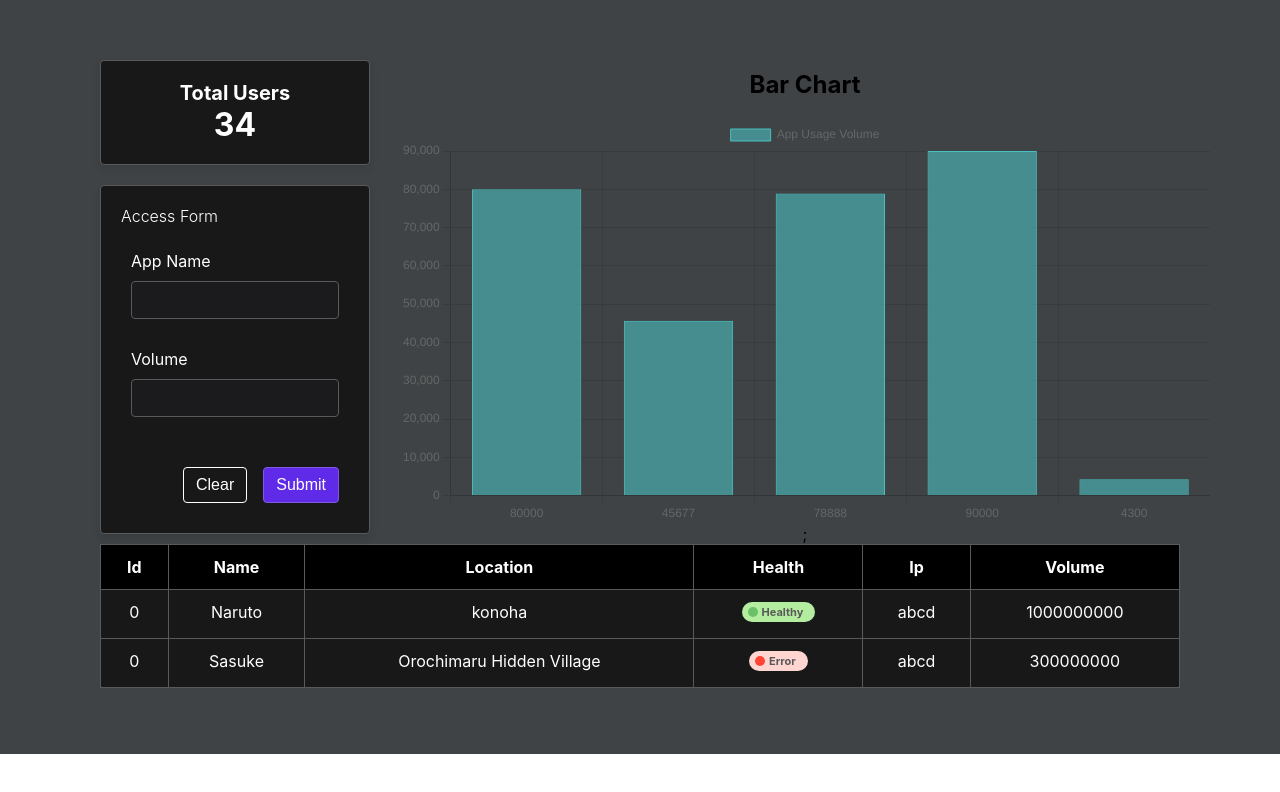
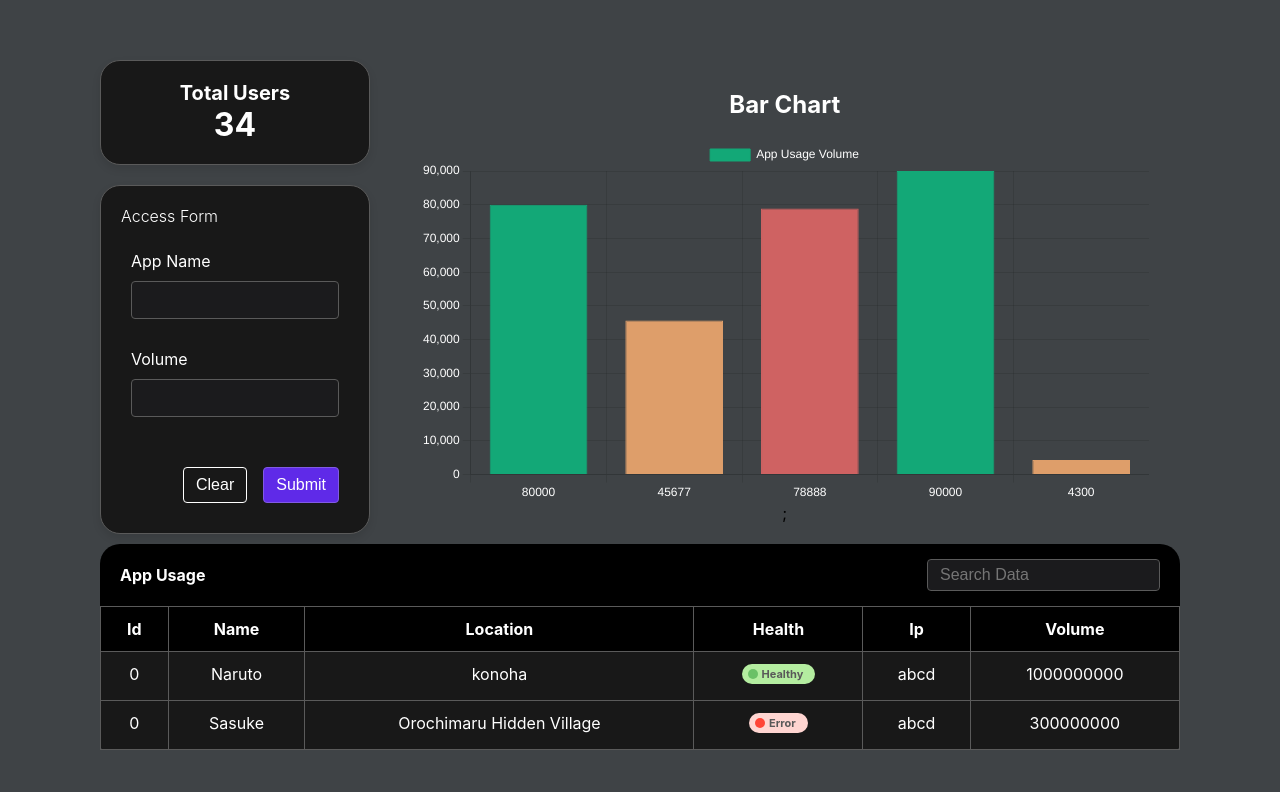
Before and after one commit to amitbadala/dope-assessment, a React (Create React App) app: page / in a window 1280 px wide. Shown: the top 792 px of the page. Built offline with nearby package versions, Linux system fonts and the light colour scheme.

Commit message:
Update chart and add table header

```diff
--- a/src/components/card/card.less
+++ b/src/components/card/card.less
@@ -1,6 +1,6 @@
 .card {
   border: 1px solid #5a5a5a;
-  border-radius: 0.25rem;
+  border-radius: 20px;
   padding: 20px;
   box-shadow: 0 4px 8px rgba(0, 0, 0, 0.1);
   margin: 10px auto;
--- a/src/components/chart/bar-chart.js
+++ b/src/components/chart/bar-chart.js
@@ -2,8 +2,15 @@
 import { Bar } from "react-chartjs-2";
 import { CategoryScale } from "chart.js";
 import Chart from "chart.js/auto";
+import "./bar-chart.less";
 
 Chart.register(CategoryScale);
+
+const colors = [
+  "#13A877", // Color for the first bar
+  "#DE9E6A", // Color for the second bar
+  "#CF6262", // Color for the third bar
+];
 
 export const BarChart = ({ data }) => {
   const chartData = {
@@ -12,19 +19,43 @@
       {
         label: "App Usage Volume",
         data: data.map((item) => item.userGain),
-        backgroundColor: "rgba(75,192,192,0.6)",
-        borderColor: "rgba(75,192,192,1)",
+        backgroundColor: colors,
+        borderColor: colors.map((color) => color.replace("0.6", "1")), // Assuming you're using rgba colors
         borderWidth: 1,
-        hoverBackgroundColor: "rgba(75,192,192,0.8)",
-        hoverBorderColor: "rgba(75,192,192,1)",
+        hoverBackgroundColor: colors.map((color) =>
+          color.replace("0.6", "0.8")
+        ),
+        hoverBorderColor: colors.map((color) => color.replace("0.6", "1")),
       },
     ],
   };
 
+  const chartOptions = {
+    scales: {
+      x: {
+        ticks: {
+          color: "white", // Color for x-axis labels
+        },
+      },
+      y: {
+        ticks: {
+          color: "white", // Color for y-axis labels
+        },
+      },
+    },
+    plugins: {
+      legend: {
+        labels: {
+          color: "white", // Color for legend labels
+        },
+      },
+    },
+  };
+
   return (
     <div className="chart-container">
-      <h2 style={{ textAlign: "center" }}>Bar Chart</h2>
-      <Bar data={chartData} />;
+      <h2 style={{ textAlign: "center", color: "white" }}>Bar Chart</h2>
+      <Bar data={chartData} options={chartOptions} />;
     </div>
   );
 };
--- /dev/null
+++ b/src/components/chart/bar-chart.less
@@ -0,0 +1,11 @@
+.chart-container {
+  position: relative;
+  width: 95%;
+  height: 100%; /* Adjust this value based on your desired height */
+  padding: 20px;
+  border-radius: 8px;
+}
+
+.bar-chart {
+  height: 100%;
+}
--- a/src/pages/dashboard/dashboard.js
+++ b/src/pages/dashboard/dashboard.js
@@ -1,5 +1,4 @@
 import Table from "../../components/table/table";
-import { useEffect, useState } from "react";
 import { fetchTableData, chartData } from "../../service/dashboard-service";
 import { BarChart } from "../../components/chart/bar-chart";
 import StatsCard from "../../components/stats/stats-card";
@@ -9,26 +8,21 @@
 import "./dashboard.less";
 
 const Dashboard = () => {
-  const [tableData, setTableData] = useState([]);
   const { data, error, isLoading } = useQuery("tableData", fetchTableData);
 
-  //   useEffect(() => {
-  //     getTableData();
-  //   }, []);
-
-  //   const getTableData = async () => {
-  //     let result = await fetchTableData();
-  //     setTableData(result);
-  //   };
-
   return (
-    <>
     <div className="dashboard-container">
       <div className="grid-50">
         <div className="flex flex-column space-between">
           <StatsCard totalUsers={34} /> <SampleForm />
         </div>
         <BarChart data={chartData} />
+      </div>
+      <div className="table-header">
+        <h4>App Usage</h4>
+        <div>
+          <input placeholder="Search Data" type="text"></input>
+        </div>
       </div>
       <Table
         className="table table-bordered"
@@ -38,7 +32,6 @@
         data={data}
       />
     </div>
-    </>
   );
 };
 
--- a/src/pages/dashboard/dashboard.less
+++ b/src/pages/dashboard/dashboard.less
@@ -9,3 +9,28 @@
   padding: 50px 100px;
   background: #3f4346;
 }
+
+.table-header {
+  display: flex;
+  padding: 15px 20px;
+  justify-content: space-between;
+  align-items: center;
+  border-radius: 20px 20px 0 0;
+  background-color: black;
+
+  input {
+    padding: 0.2rem 0.75rem;
+    font-size: 1rem;
+    line-height: 1.5;
+    color: whitesmoke;
+    background-color: #1b1b1d;
+    background-clip: padding-box;
+    border: 1px solid #5a5a5a;
+    border-radius: 0.25rem;
+  }
+
+  h4 {
+    color: white;
+    margin: unset;
+  }
+}
```
Lines whose indentation alone changed are shown as unchanged.
